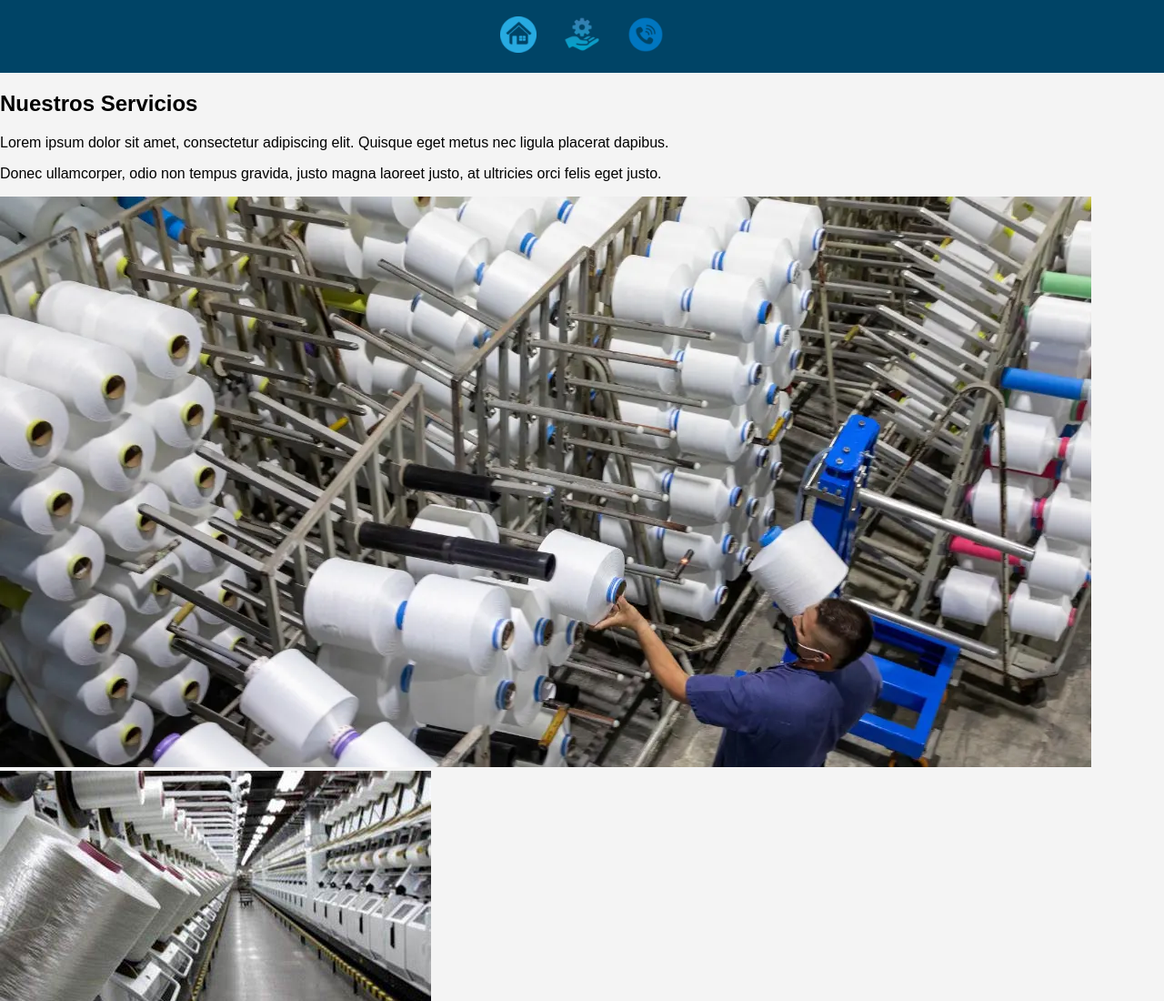
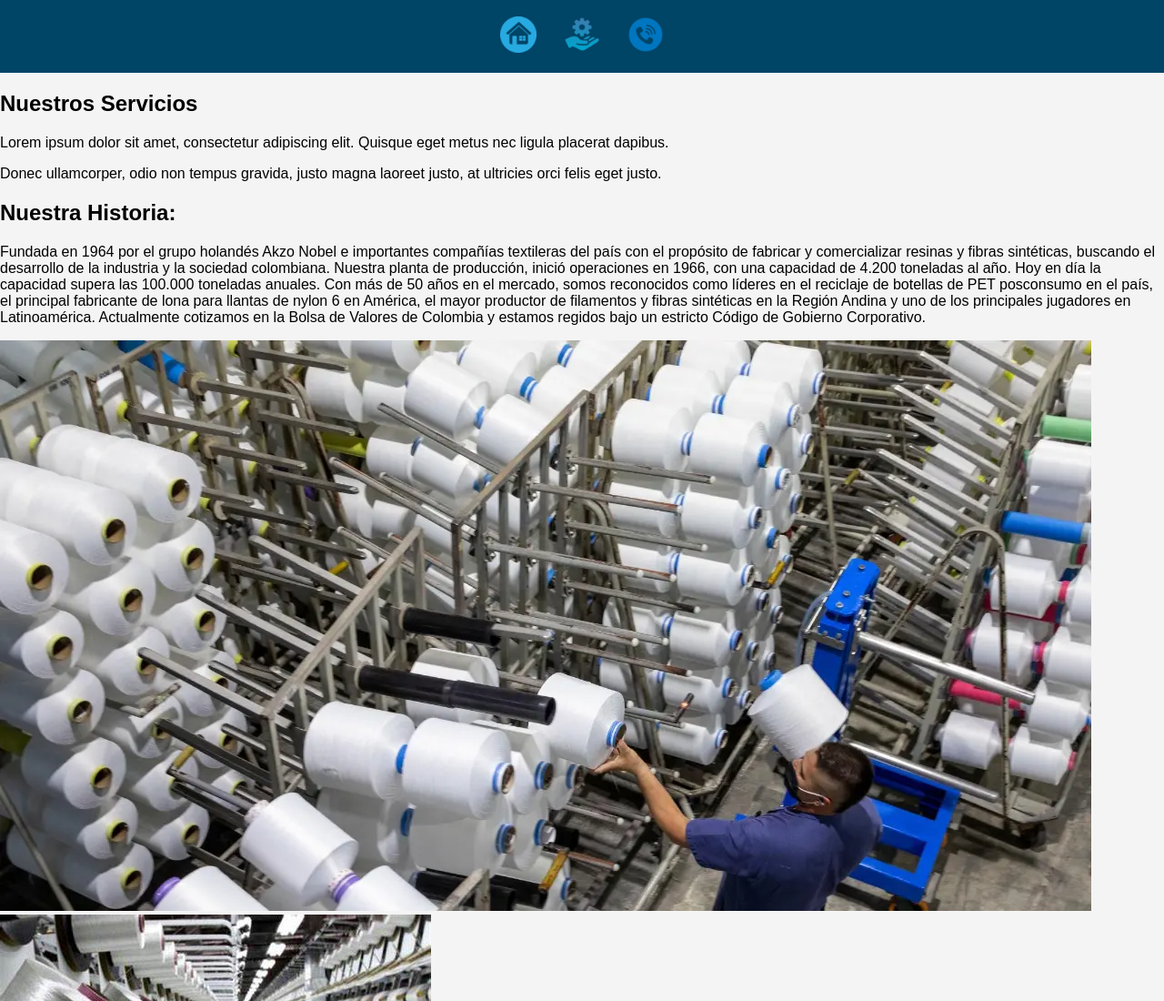
Before and after one commit to ImdannyGR/nombresApellidosParcial1, a plain HTML site: page paginas/servicios.html in a window 1280 px wide. Shown: the top 1100 px of the page at 91% size. Drawn offline with Linux system fonts and the light colour scheme.

Commit message:
Actualizacion final

```diff
--- a/paginas/servicios.html
+++ b/paginas/servicios.html
@@ -22,7 +22,14 @@
     <h2>Nuestros Servicios</h2>
     <p>Lorem ipsum dolor sit amet, consectetur adipiscing elit. Quisque eget metus nec ligula placerat dapibus.</p>
     <p>Donec ullamcorper, odio non tempus gravida, justo magna laoreet justo, at ultricies orci felis eget justo.</p>
+    <h2>Nuestra Historia:</h2>
+    <p>Fundada en 1964 por el grupo holandés Akzo Nobel e importantes compañías textileras del país con el propósito de fabricar y comercializar resinas y fibras sintéticas, buscando el desarrollo de la industria y la sociedad colombiana.
 
+        Nuestra planta de producción, inició operaciones en 1966, con una capacidad de 4.200 toneladas al año. Hoy en día la capacidad supera las 100.000 toneladas anuales.
+
+        Con más de 50 años en el mercado, somos reconocidos como líderes en el reciclaje de botellas de PET posconsumo en el país, el principal fabricante de lona para llantas de nylon 6 en América, el mayor productor de filamentos y fibras sintéticas en la Región Andina y uno de los principales jugadores en Latinoamérica.
+
+        Actualmente cotizamos en la Bolsa de Valores de Colombia y estamos regidos bajo un estricto Código de Gobierno Corporativo.</p>
     <div class="imagenes-servicio">
         <img src="../img/enkaImagenes1.jpg" alt="Servicio 1">
         <img src="../img/enkaImagenes2.jpg" alt="Servicio 2">
```
